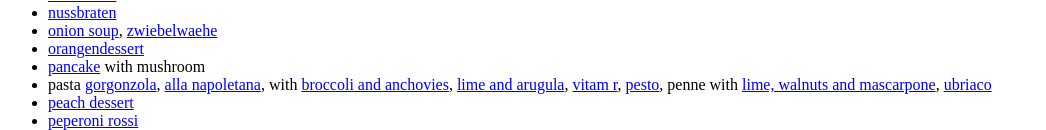
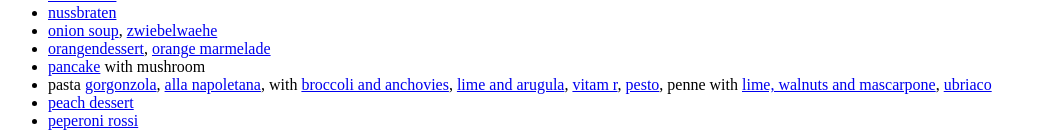
Before and after one commit to jeremytammik/recipe, a plain HTML site: page index.htm in a window 1280 px wide. Shown: the part 834-964 px from the top of the page, without its empty margins (0-1046 px from the left). Drawn offline with Linux system fonts and the light colour scheme.

Commit message:
added orange marmelade

```diff
--- a/index.htm
+++ b/index.htm
@@ -56,7 +56,7 @@
 <li><a href="mueslibrot.txt">mueslibrot</a></li>
 <li><a href="nussbraten.txt">nussbraten</a></li>
 <li><a href="onion_soup.txt">onion soup</a>, <a href="zwiebelwaehe.txt">zwiebelwaehe</a></li>
-<li><a href="orangendessert.txt">orangendessert</a></li>
+<li><a href="orangendessert.txt">orangendessert</a>, <a href="orange_marmelade.txt">orange marmelade</a></li>
 <li><a href="mushroom_pancake.txt">pancake</a> with mushroom</li>
 <li>pasta
   <a href="pasta_gorgonzola.txt">gorgonzola</a>,
```
Also changed, not shown: orange_marmelade.txt (added).
